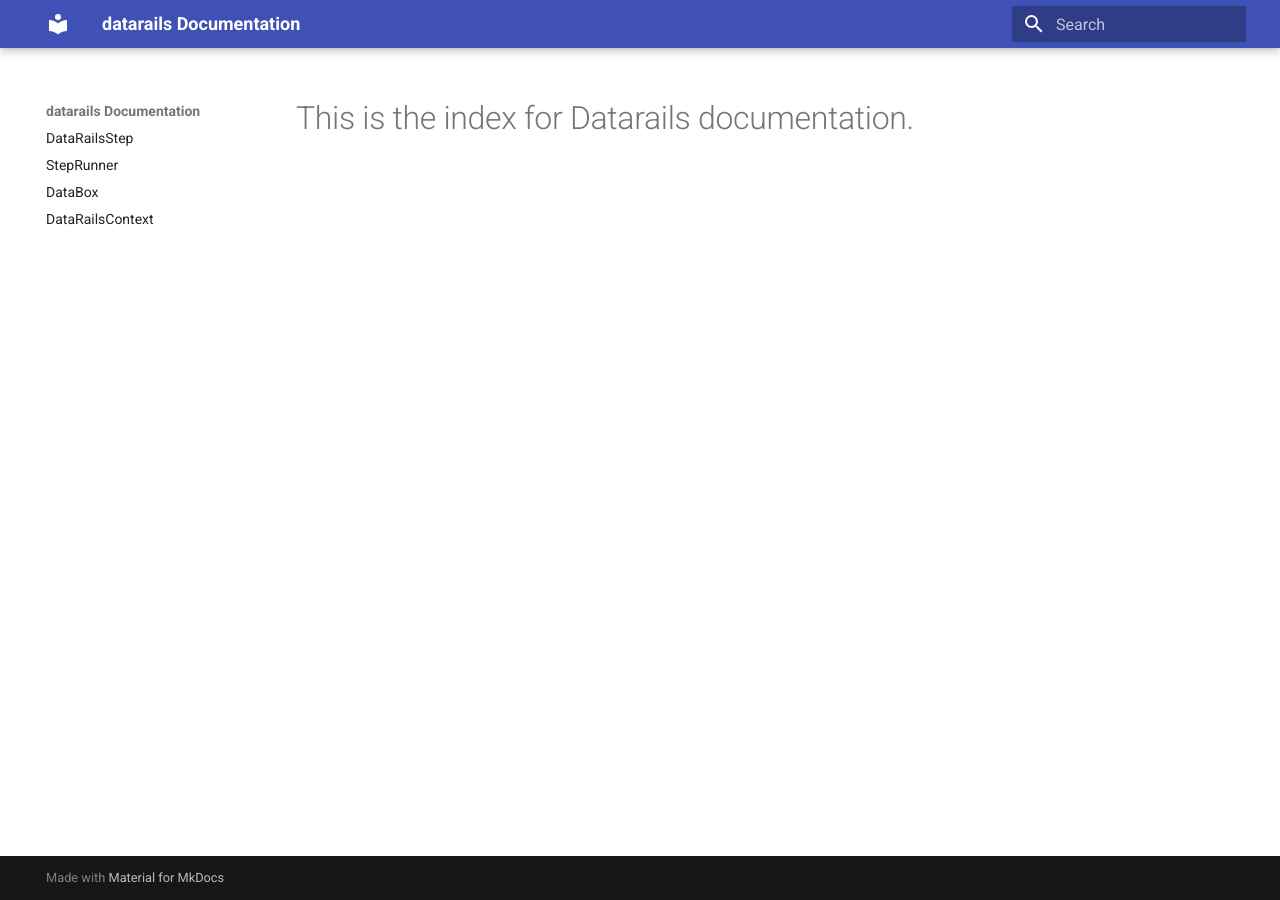
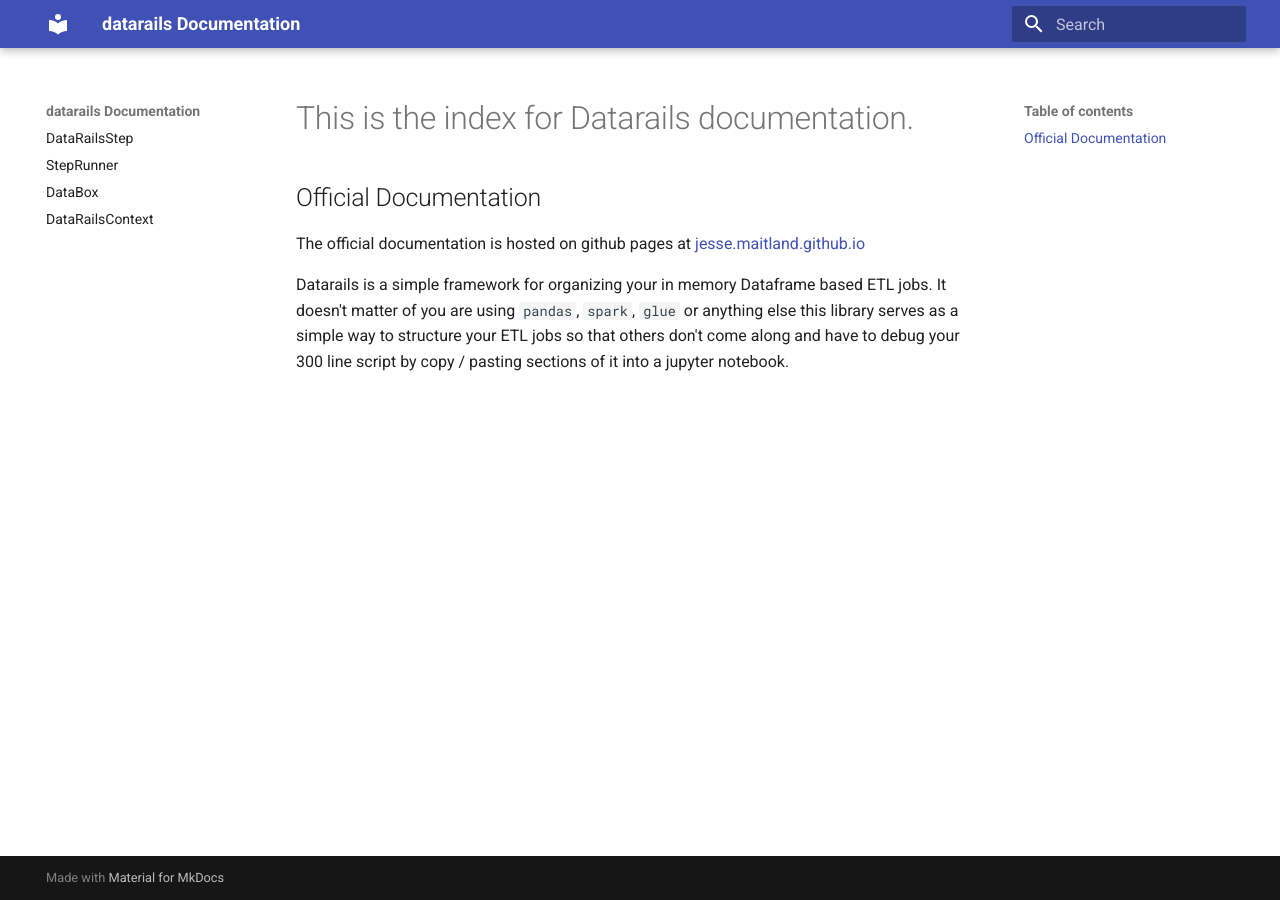
Before and after one commit to JesseMaitland/datarails, an MkDocs documentation site: the page built from docs/index.md, in a window 1280 px wide. Built offline with MkDocs 1.6.1 and Material for MkDocs 9.7.7, drawn with Linux system fonts in a browser that asks for light colours.

Commit message:
fix(docs): build documentation

```diff
--- a/docs/index.md
+++ b/docs/index.md
@@ -1 +1,8 @@
 # This is the index for Datarails documentation.
+
+## Official Documentation
+The official documentation is hosted on github pages at [jesse.maitland.github.io](https://jessemaitland.github.io/datarails/)
+
+Datarails is a simple framework for organizing your in memory Dataframe based ETL jobs. It doesn't matter of you are using `pandas`, `spark`, `glue` or anything else
+this library serves as a simple way to structure your ETL jobs so that others don't come along and have to debug your 300 line script by copy / pasting sections of it into
+a jupyter notebook.
```
